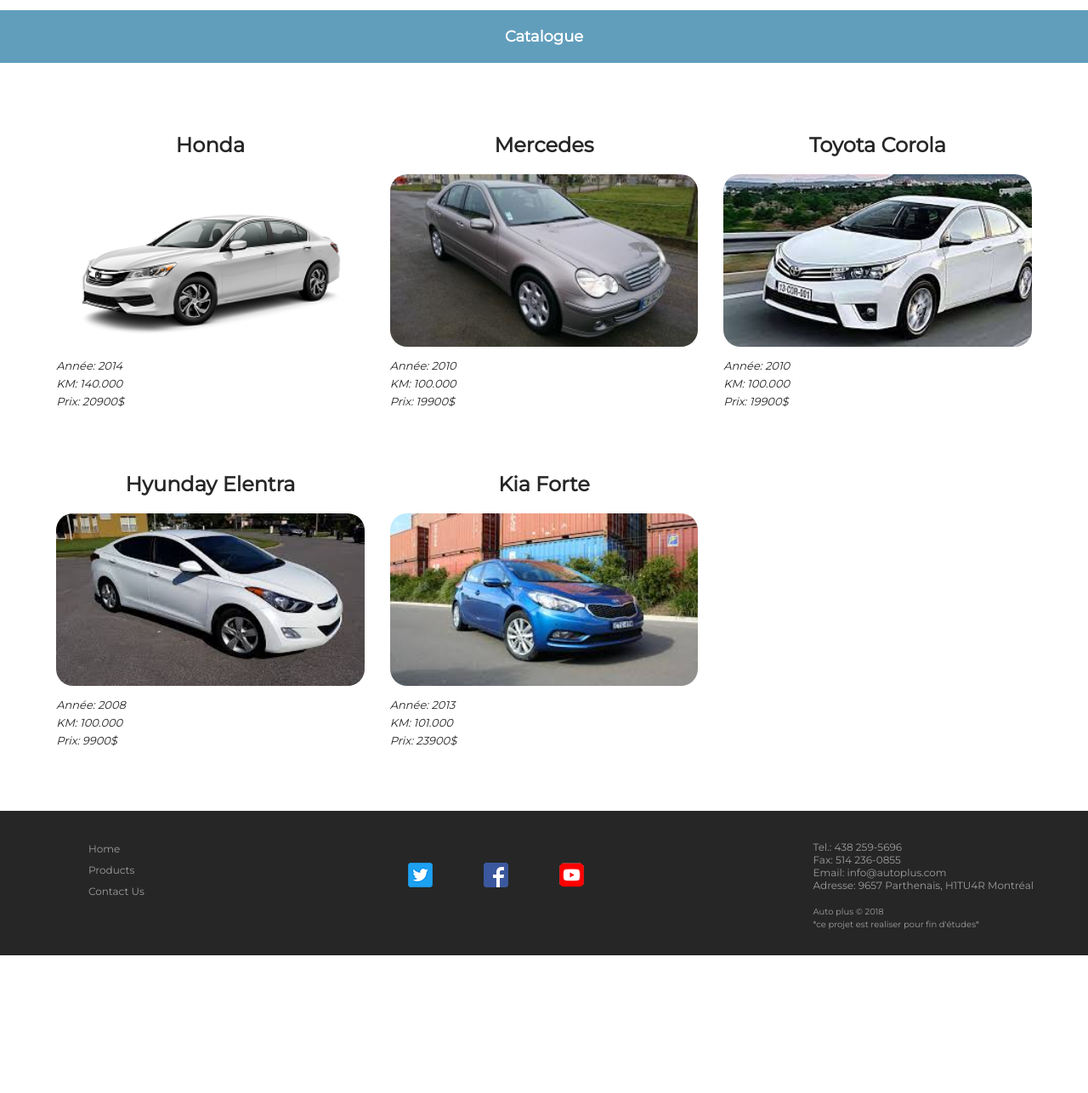
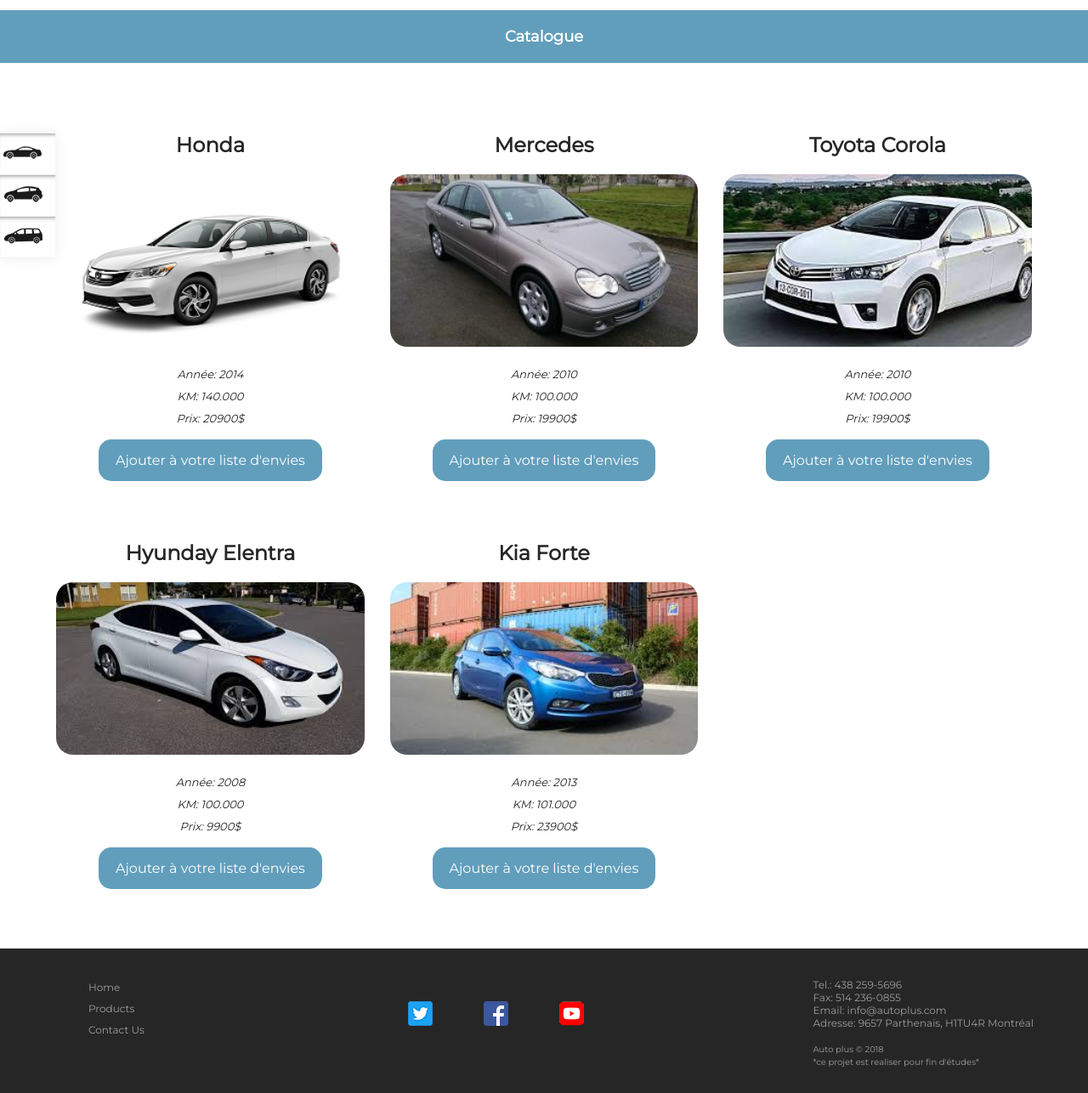
Before and after one commit to cplesca/TP_php, a PHP site: page /catalogue.php?ART_CAT=1 in a window 1280 px wide. Shown: the part 233-1519 px from the top of the page at 85% size. Before the commit the page ends 1357 px from the top, so only its background shows below. Run offline with PHP 8.4, Linux system fonts and the light colour scheme.

Commit message:
Side menu sur la page catalogue avec PHP

```diff
--- a/catalogue.php
+++ b/catalogue.php
@@ -2,6 +2,7 @@
 const PAGE_NAME = 'Catalogue';
 require_once  'views/page_top.php';
 require_once 'db/data.php';
+require_once 'views/sidemenu.php';
 ?>
 
 
@@ -10,8 +11,8 @@ require_once 'db/data.php';
         <div class="row produtos2">
                 <?php foreach ($product as $id => $item) {
                     if(array_key_exists('ART_CAT', $_GET)){
-                        if($_GET['ART_CAT'] === $item[ART_CAT]){?>
-            <div class="col-4" id="cat2">
+                        if($_GET['ART_CAT'] === $item[ART_CAT]){ ?>
+            <div class="col-4 cat1">
                 <h2><?= $item[ART_MODEL] ?></h2>
                 <img src="images/<?= $item[ART_IMG] ?>" alt="photo">
                 <ul>
@@ -19,11 +20,16 @@ require_once 'db/data.php';
                     <li><?= ART_KM.$item[ART_KM] ?></li>
                     <li><?= ART_PRICE.$item[ART_PRICE] ?></li>
                 </ul>
+                <form method="post" id="form3" class="">
+                    <input type="hidden" name="item_id" value="<?= $id ?>" />
+                    <button type="submit" class="button" name="" value="">Ajouter à votre liste d'envies
+                    </button>
+                </form>
             </div>
                 <?php }
                     }
                     else { ?>
-            <div class="col-4" id="cat1">
+            <div class="col-4 cat1">
                 <h2><?= $item[ART_MODEL] ?></h2>
                 <img src="images/<?= $item[ART_IMG] ?>" alt="photo">
                 <ul>
@@ -31,7 +37,7 @@ require_once 'db/data.php';
                     <li><?= ART_KM.$item[ART_KM] ?></li>
                     <li><?= ART_PRICE.$item[ART_PRICE]?></li>
                 </ul>
-                <form method="post" id="form2" class="">
+                <form method="post" class="">
                     <input type="hidden" name="item_id" value="<?= $id ?>" />
                     <button type="submit" class="button" name="" value="">Ajouter à votre liste d'envies
                     </button>
--- a/db/data.php
+++ b/db/data.php
@@ -9,6 +9,7 @@ define('ART_PRICE','Prix: ');
 define('CAT_NAME','catname');
 define('CAT_IMG','catimg');
 define('CAT_MSG','catmsg');
+define('CAT_IMG2','catimg2');
 
 
 $category = array(
@@ -16,16 +17,19 @@ $category = array(
         CAT_NAME => 'Berline',
         CAT_IMG => 'berline.jpg',
         CAT_MSG => '1Lorem ipsum dolor sit amet, consectetur adipisicing elit.',
+        CAT_IMG2 => 'berline.png',
     ),
     '2' => array(
         CAT_NAME => 'Hatchback',
         CAT_IMG => 'v-hatchback.jpg',
         CAT_MSG => '2Lorem ipsum dolor sit amet, consectetur adipisicing elit.',
+        CAT_IMG2 => 'hatchback.png',
     ),
     '3'  => array(
         CAT_NAME => 'SUV',
         CAT_IMG => 'v-vus.jpg',
         CAT_MSG => '3Lorem ipsum dolor sit amet, consectetur adipisicing elit.',
+        CAT_IMG2 => 'suv.png',
     ),
 );
 
--- a/style/main.css
+++ b/style/main.css
@@ -385,13 +385,13 @@ footer{
 }
 
 .side-menu {
-	background:#F7F7F7;
-	position:absolute;
-	top:0;
+	background:#ffffff;
+	position:fixed;
+	top:390px;
 	bottom:0;
-	height:100%;
+	height:147px;
 	left:0;
-	width:55px;
+	width:65px;
 	overflow:hidden;
 	-webkit-transition:width .2s linear;
 	transition:width .2s linear;
@@ -424,8 +424,8 @@ footer{
 	-webkit-transition:all .14s linear;
 	transition:all .14s linear;
 	font-family: 'Montserrat', sans-serif;
-	border-top:1px solid #f2f2f2;
-	text-shadow: 1px 1px 1px  #fff;
+	border-bottom:1px solid #f2f2f2;
+
 }
 
 .side-menu .nav-icon {
@@ -447,9 +447,6 @@ footer{
 	vertical-align:middle;
 	width:190px;
 	color: #262626;
-}
-
-.side-menu .share {
 }
 
 .side-menu .fb-like {
@@ -479,6 +476,7 @@ footer{
 side-menu a:hover,side-menu a:focus {
 	text-decoration:none;
 	border-left:0px solid #F7F7F7;
+	color: #ffffff;
 }
 
 .side-menu {
@@ -500,7 +498,7 @@ side-menu a:hover,side-menu a:focus {
 
 .darkerlishadow
 {
-	background-color:#ededed;
+	background-color:#ffffff;
 	text-transform:capitalize;
 	-webkit-box-shadow: inset 0px 5px 5px -4px rgba(50, 50, 50, 0.55);
 	-moz-box-shadow:    inset 0px 5px 5px -4px rgba(50, 50, 50, 0.55);
@@ -550,13 +548,13 @@ side-menu a:hover,side-menu a:focus {
 	padding-top: 50px;
 }
 
-#cat1{
+.cat1{
 	min-width: 240px;
 	margin-left: 0;
 	text-align: center;
 }
 
-#cat1 ul{
+.cat1 ul{
 	font-size: 13px;
 	font-weight: 300;
 	font-style: italic;
@@ -567,28 +565,8 @@ side-menu a:hover,side-menu a:focus {
 	-webkit-margin-end: 0;
 	-webkit-padding-start: 0;
 }
-#cat1 ul li {
+.cat1 ul li {
 	padding-bottom: 10px;
-}
-
-#cat2{
-	min-width: 240px;
-	margin-left: 0;
-}
-
-#cat2 ul{
-	font-size: 13px;
-	font-weight: 300;
-	font-style: italic;
-	padding-top: 10px;
-	-webkit-margin-before: 0;
-	-webkit-margin-after: 0;
-	-webkit-margin-start: 0;
-	-webkit-margin-end: 0;
-	-webkit-padding-start: 0;
-}
-#cat2 ul li {
-	padding-bottom: 5px;
 }
 
 .button {
--- a/views/sidemenu.php
+++ b/views/sidemenu.php
@@ -1,79 +1,19 @@
 <?php
-
+require_once 'db/data.php';
 ?>
 
-<!DOCTYPE html>
-<html lang="fr">
-<head>
-    <meta charset="UTF-8"/>
-    <title></title>
-</head>
-<body>
 <div id="wrapper">
     <nav class="side-menu">
-        <div class="settings">
-            <img src="images/logo2.png" alt="AUTOPLUS">
-        </div>
         <ul>
+            <?php foreach ($category as $id => $item) { ?>
+                <li class="darkerlishadow">
+                    <a href="catalogue.php?ART_CAT=<?= $id ?>">
+                        <img src="images/<?= $item[CAT_IMG2] ?>" alt="categorie">
 
-            <li>
-                <a href="http://startific.com">
-                    <i class="fa fa-home fa-lg"></i>
-                    <span class="nav-text">Accueil</span>
-                </a>
-            </li>
-
-            <li>
-                <a href="http://startific.com">
-                    <i class="fa fa-user fa-lg"></i>
-                    <span class="nav-text">Se connecter</span>
-                </a>
-            </li>
-
-
-            <li>
-                <a href="http://startific.com">
-                    <i class="fa fa-envelope-o fa-lg"></i>
-                    <span class="nav-text">Contactez-nous</span>
-                </a>
-            </li>
-            <li>
-                <a href="http://startific.com">
-                    <i class="fa fa-heart-o fa-lg"></i>
-                    <span class="nav-text"> Liste d'envies</span>
-            </li>
-
-
-            <li class="darkerlishadow">
-                <a href="http://startific.com">
-                    <img src="images/berline.png" alt="berline">
-                    <span class="nav-text">Berline</span>
-                </a>
-            </li>
-
-            <li class="darkerlishadow">
-                <a href="http://startific.com">
-                    <img src="images/hatchback.png" alt="hatchback">
-                    <span class="nav-text">Hatchback</span>
-                </a>
-            </li>
-
-            <li class="darkerlishadow">
-                <a href="http://startific.com">
-                    <img src="images/suv.png" alt="suv">
-                    <span class="nav-text">SUV</span>
-                </a>
-            </li>
-            <li class="darkerlishadow">
-                <a href="http://startific.com">
-                    <img src="images/top10.png" alt="suv">
-                    <span class="nav-text">Top 10</span>
-                </a>
-            </li>
-
+                    <span class="nav-text"><?= $item[CAT_NAME] ?></span>
+                    </a>
+                </li>
+            <?php } ?>
         </ul>
-
     </nav>
 </div>
-</body>
-</html>
```
